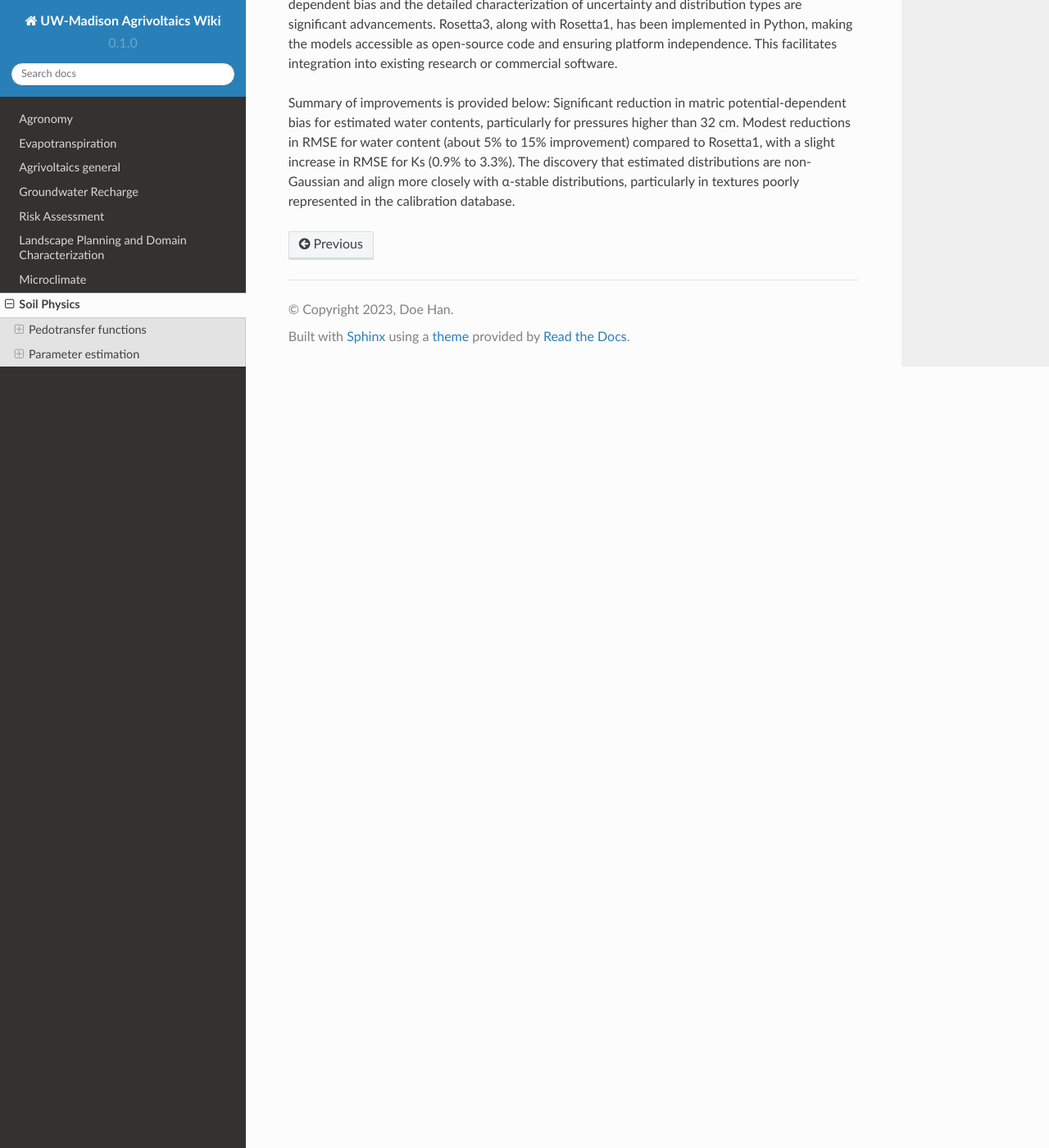
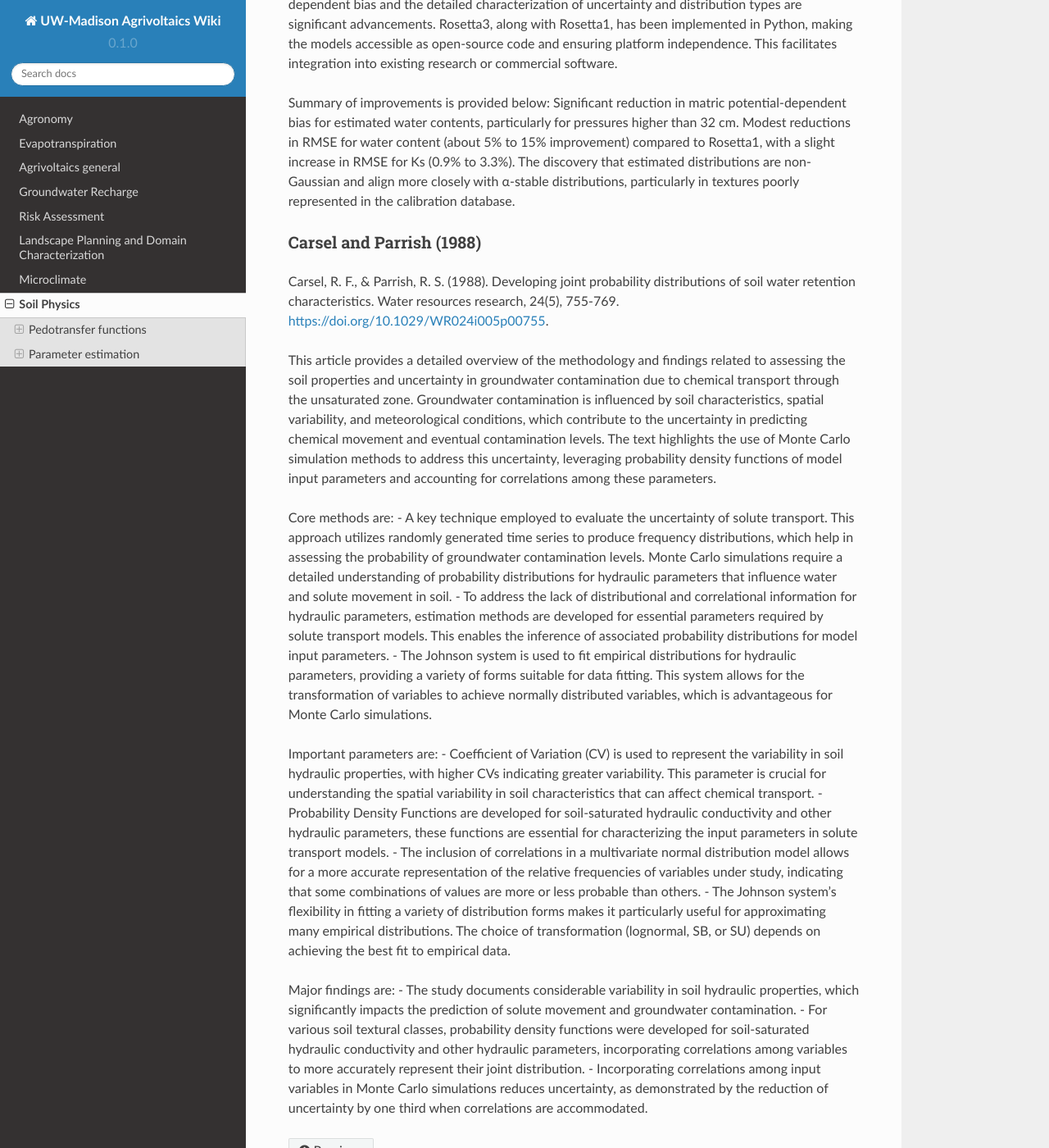
Before and after one commit to hanhydro/wiki, a Sphinx documentation site: the page built from docs/source/soil.rst, in a window 1280 px wide and 1400 px high, scrolled down 3934 px. Shown: the whole window at 82% size. Built offline with Sphinx 7.4.7 and the Read the Docs theme 2.0.0, drawn with Linux system fonts in a browser that asks for light colours; pages that are not in the unit, such as notebooks, are missing from menus.

Commit message:
Update soil.rst

```diff
--- a/docs/source/soil.rst
+++ b/docs/source/soil.rst
@@ -69,3 +69,25 @@ Rosetta3 builds upon Rosetta1 by integrating water retention and Ks submodels, e
 
 Summary of improvements is provided below:
 Significant reduction in matric potential-dependent bias for estimated water contents, particularly for pressures higher than 32 cm. Modest reductions in RMSE for water content (about 5% to 15% improvement) compared to Rosetta1, with a slight increase in RMSE for Ks (0.9% to 3.3%). The discovery that estimated distributions are non-Gaussian and align more closely with α-stable distributions, particularly in textures poorly represented in the calibration database.
+
+Carsel and Parrish (1988)
+++++++++++++++++++++++++
+Carsel, R. F., & Parrish, R. S. (1988). Developing joint probability distributions of soil water retention characteristics. Water resources research, 24(5), 755-769. https://doi.org/10.1029/WR024i005p00755.
+
+This article provides a detailed overview of the methodology and findings related to assessing the soil properties and uncertainty in groundwater contamination due to chemical transport through the unsaturated zone. Groundwater contamination is influenced by soil characteristics, spatial variability, and meteorological conditions, which contribute to the uncertainty in predicting chemical movement and eventual contamination levels. The text highlights the use of Monte Carlo simulation methods to address this uncertainty, leveraging probability density functions of model input parameters and accounting for correlations among these parameters.
+
+Core methods are:
+-  A key technique employed to evaluate the uncertainty of solute transport. This approach utilizes randomly generated time series to produce frequency distributions, which help in assessing the probability of groundwater contamination levels. Monte Carlo simulations require a detailed understanding of probability distributions for hydraulic parameters that influence water and solute movement in soil.
+- To address the lack of distributional and correlational information for hydraulic parameters, estimation methods are developed for essential parameters required by solute transport models. This enables the inference of associated probability distributions for model input parameters.
+- The Johnson system is used to fit empirical distributions for hydraulic parameters, providing a variety of forms suitable for data fitting. This system allows for the transformation of variables to achieve normally distributed variables, which is advantageous for Monte Carlo simulations.
+
+Important parameters are:
+- Coefficient of Variation (CV) is used to represent the variability in soil hydraulic properties, with higher CVs indicating greater variability. This parameter is crucial for understanding the spatial variability in soil characteristics that can affect chemical transport.
+- Probability Density Functions are developed for soil-saturated hydraulic conductivity and other hydraulic parameters, these functions are essential for characterizing the input parameters in solute transport models.
+- The inclusion of correlations in a multivariate normal distribution model allows for a more accurate representation of the relative frequencies of variables under study, indicating that some combinations of values are more or less probable than others.
+- The Johnson system's flexibility in fitting a variety of distribution forms makes it particularly useful for approximating many empirical distributions. The choice of transformation (lognormal, SB, or SU) depends on achieving the best fit to empirical data.
+
+Major findings are:
+- The study documents considerable variability in soil hydraulic properties, which significantly impacts the prediction of solute movement and groundwater contamination.
+- For various soil textural classes, probability density functions were developed for soil-saturated hydraulic conductivity and other hydraulic parameters, incorporating correlations among variables to more accurately represent their joint distribution.
+- Incorporating correlations among input variables in Monte Carlo simulations reduces uncertainty, as demonstrated by the reduction of uncertainty by one third when correlations are accommodated.
```
